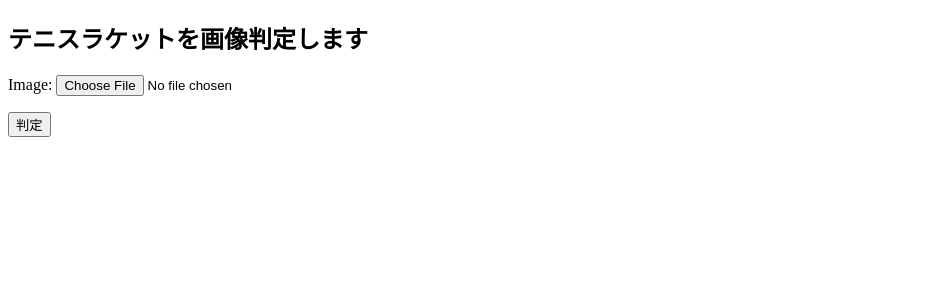
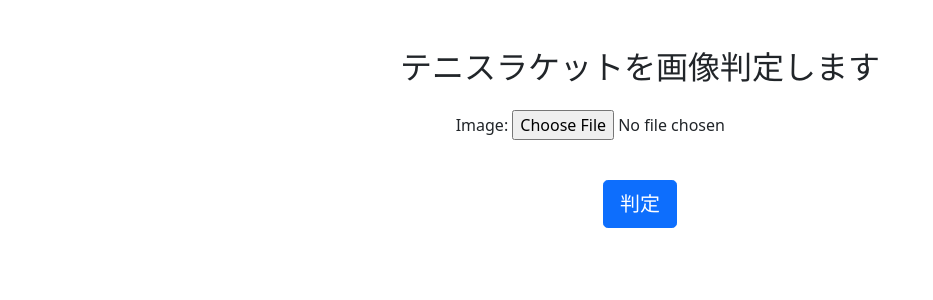
Before and after one commit to koji520/racket-lens, a Django app: page / in a window 1280 px wide. Shown: the top 300 px of the page, without its empty margins (0-933 px from the left). Run offline with Django 5.2, Linux system fonts and the light colour scheme.

Commit message:
ui: uiの改善

```diff
--- a/app/prediction/templates/home.html
+++ b/app/prediction/templates/home.html
@@ -2,24 +2,32 @@
 <html lang="jp">
 <head>
   <meta charset="UTF-8">
-  <title>テニスラケット画像判定アプリ</title>
+  <meta name="viewport" content="width=device-width, initial-scale=1" />
+  <link href="https://cdn.jsdelivr.net/npm/bootstrap@5.0.2/dist/css/bootstrap.min.css" rel="stylesheet" integrity="sha384-EVSTQN3/azprG1Anm3QDgpJLIm9Nao0Yz1ztcQTwFspd3yD65VohhpuuCOmLASjC" crossorigin="anonymous">
+  <title>画像判定アプリ</title>
 </head>
 <body>
-  <h2>テニスラケットを画像判定します</h2>
+  <div class="container py-5 text-center">
+  <h2 class="mb-4">テニスラケットを画像判定します</h2>
   <form method="post" enctype="multipart/form-data">
+    <div class="mb-3">
     {% csrf_token %}
     {{ form.as_p }}
     <input id="img_data" type="hidden" name="img_data" />
-    <img id="preview" style="display: none;" />
-    <button type="submit">判定</button>
+    </div>
+    <img id="preview" style="display: none;" class="img-fluid mb-3" />
+    <br>
+    <button type="submit" class="btn btn-primary btn-lg">判定</button>
   </form>
 
   {% if prediction %}
     <div id="prediction">
-      <h2>判定結果</h2>
-      <p>あなたのアップロードした画像は「{{ prediction }}」でしょう。</p>
-      <img src="{{ img_data }}">
+      <hr>
+      <h2 class="mb-4">判定結果</h2>
+      <p>あなたのアップロードした画像は「<strong>{{ prediction }}</strong>」でしょう。</p>
+      <img src="{{ img_data }}" class="img-fluid mb-3">
     </div>
+  </div>
   {% endif %}
   <script src="https://ajax.googleapis.com/ajax/libs/jquery/3.5.1/jquery.min.js"></script>
     <script>
```
